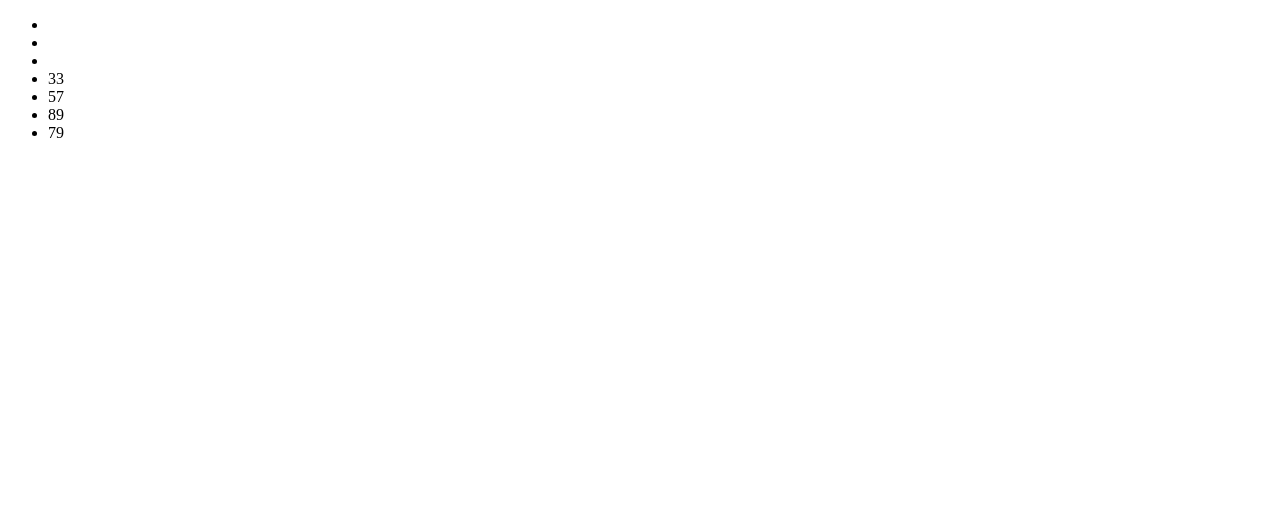
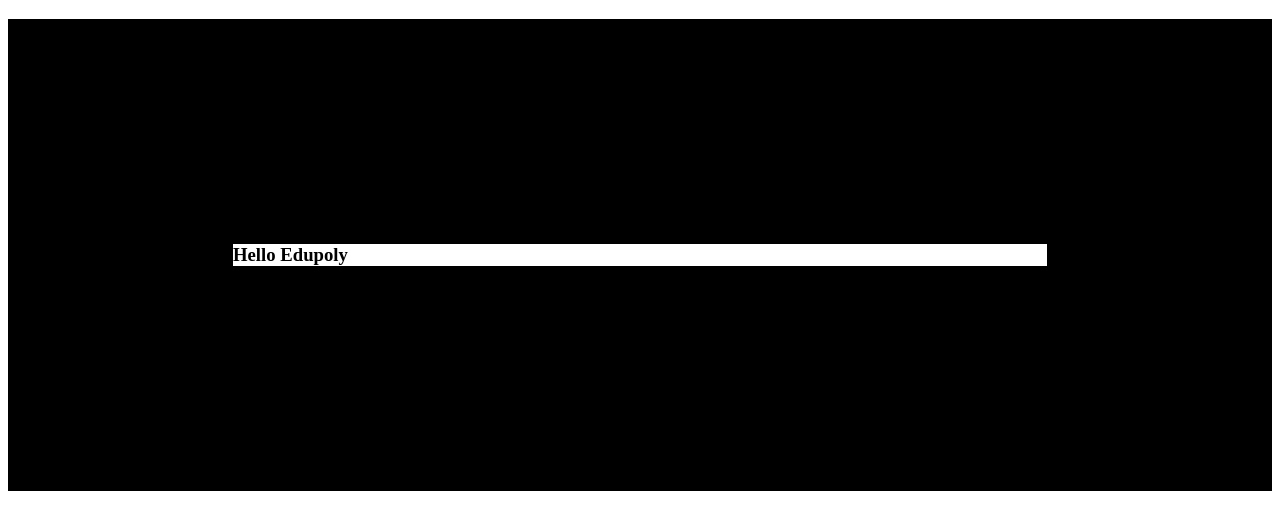
Before and after one commit to enterbackspace/angularassignments2, an Angular app: page / in a window 1280 px wide. Shown: the top 530 px of the page. Built offline with nearby package versions, Linux system fonts and the light colour scheme.

Commit message:
op'l;kkl

```diff
--- a/src/app/app.component.html
+++ b/src/app/app.component.html
@@ -1,6 +1,3 @@
- <ul>
-  <li *ngFor="let ar of arr">
-    <span *ngIf="ar%2 !=0">{{ar}}</span>
-
-  </li>
- </ul>
+  <div>
+    <h3 [ngStyle]="{'border':brr}">Hello Edupoly</h3>
+  </div>
--- a/src/app/app.component.ts
+++ b/src/app/app.component.ts
@@ -7,5 +7,5 @@
 })
 export class AppComponent {
   title = 'angularassignments2';
-  arr=[12,34,44,33,57,89,79]
+  brr='225px solid black';
 }
```
